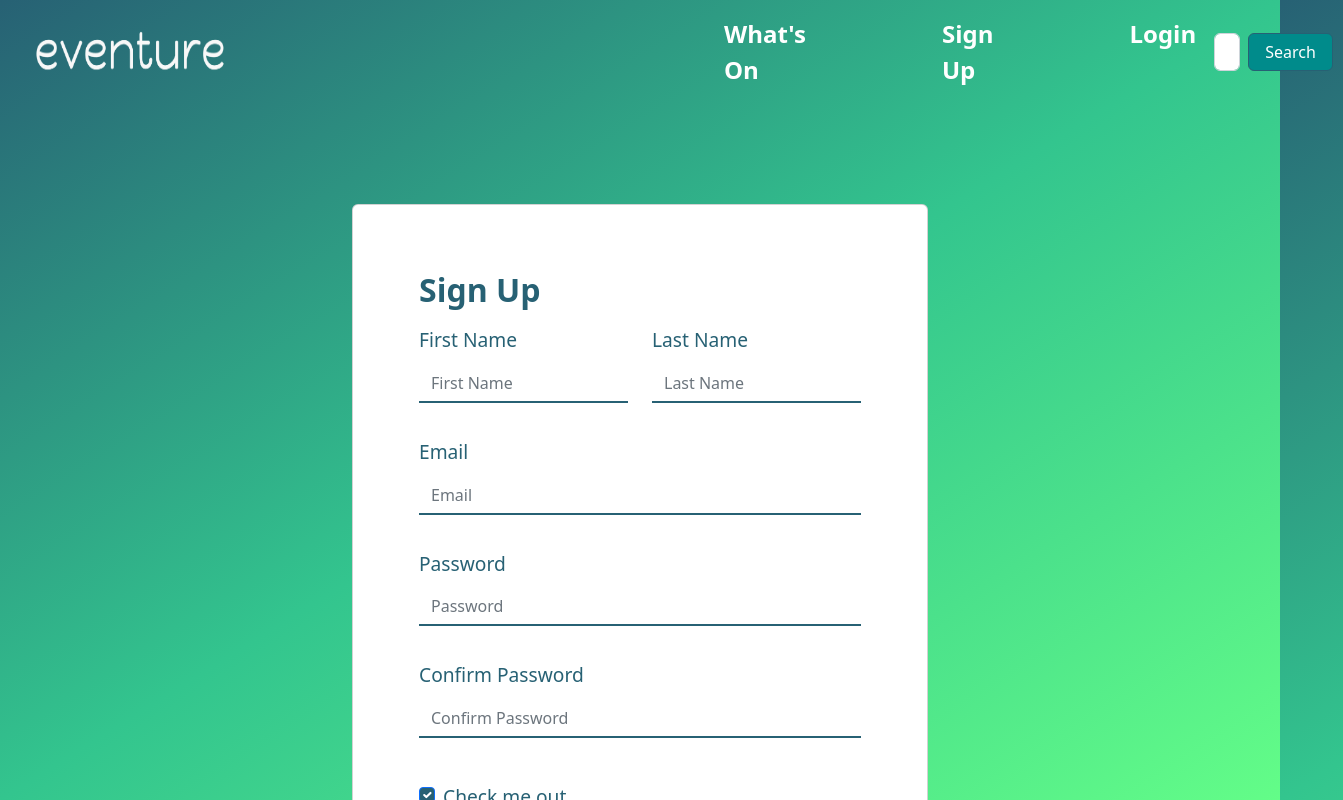
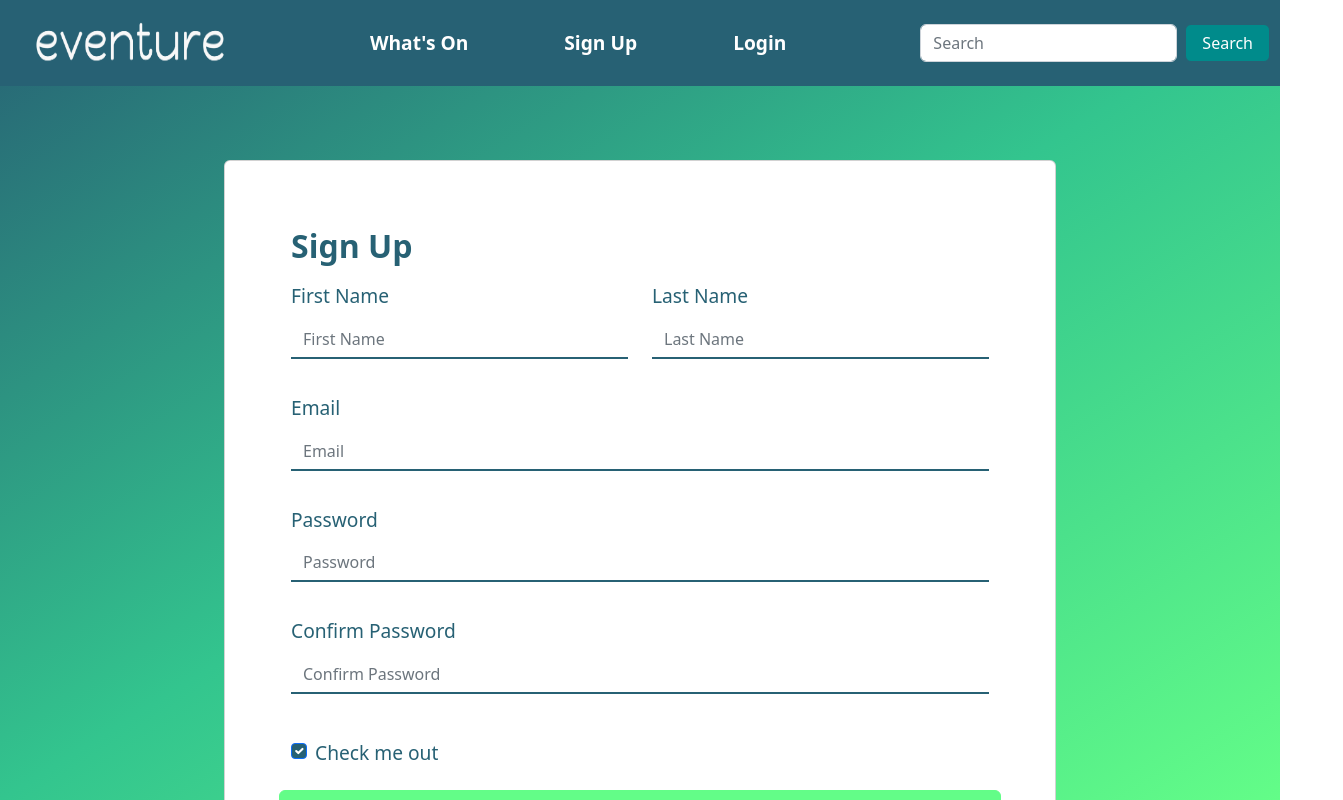
Before and after one commit to ctom11/event_app_project, a React (Create React App) app in the folder cep-project/: page /signup in a window 1280 px wide. Shown: the top 800 px of the page, 1343 px wide, since content can reach past the window. Built offline with nearby package versions, Linux system fonts and the light colour scheme.

Commit message:
spacing fixed across webapp for responsiveness

```diff
--- a/cep-project/package.json
+++ b/cep-project/package.json
@@ -14,6 +14,7 @@
     "react-bootstrap": "^2.4.0",
     "react-datepicker": "^4.8.0",
     "react-dom": "^18.2.0",
+    "react-responsive": "^9.0.0-beta.10",
     "react-router-dom": "^6.3.0",
     "react-scripts": "5.0.1",
     "react-select": "^5.4.0",
--- a/cep-project/src/App.css
+++ b/cep-project/src/App.css
@@ -1,4 +1,5 @@
 body {
+  padding-top: 60px;
   /* https://www.w3schools.com/css/css3_gradients.asp */
   background-image: linear-gradient(to bottom right, #276174, #33C58E, #63FD88);
   background-repeat: no-repeat;
--- a/cep-project/src/components/NavigationBar.css
+++ b/cep-project/src/components/NavigationBar.css
@@ -1,5 +1,6 @@
 nav {
     display: flex;
+    background-color: #276174;
 }
 
 .navbar-nav me-auto mb-2 mb-lg-0 {
@@ -10,12 +11,11 @@ nav {
 /* spaces the logo slightly to the right */
 .navbar-brand {
     padding-left: 10px;
-    padding-right: 350px;
 }
 
 .nav-item {
-    padding-left: 120px;
-    font-size: x-large;
+    padding: 0px 40px 0px 40px;
+    font-size: larger;
     font-weight: 600;
 }
 
@@ -59,3 +59,7 @@ body {
 .logo {
     padding-left: 20px;
 }
+
+.navbar-expand-lg .navbar-collapse {
+    place-content: center;
+}
--- a/cep-project/src/components/NavigationBar.js
+++ b/cep-project/src/components/NavigationBar.js
@@ -1,34 +1,29 @@
 import React from "react";
 import './NavigationBar.css';
-import { Nav, Navbar, NavItem } from 'react-bootstrap';
+import { Nav, Navbar, Container } from 'react-bootstrap';
 import NavbarToggle from "react-bootstrap/esm/NavbarToggle";
 import { NavLink } from "react-router-dom";
 import Logo from '../assets/images/logo.png';
 
 export const NavigationBar = () => (
 
-    <Navbar expand="lg">
-
+    <Navbar expand="lg" fixed="top">
+        <Container fluid>
             <Navbar.Brand href="/">
                 <img className="logo" src={Logo} width="220" height="60"  alt="Acar Yatak logo" />
             </Navbar.Brand>
-
-        <Navbar.Toggle aria-controls="basic-navbar-nav" />
-
+            <Navbar.Toggle aria-controls="basic-navbar-nav"/>
             <Navbar.Collapse id="basic-navbar-nav">
-
                 <Nav className="ml-auto">
                     <Nav.Item><Nav.Link href="/whatson" className="nav-nav">What's On</Nav.Link></Nav.Item>
                     <Nav.Item><Nav.Link href="/signup" className="nav-nav">Sign Up</Nav.Link></Nav.Item>
                     <Nav.Item><Nav.Link href="/login" className="nav-nav">Login</Nav.Link></Nav.Item>
                 </Nav>
-
             </Navbar.Collapse>
-
             <form className="d-flex" role="search">
                 <input className="form-control me-2" type="search" placeholder="Search" aria-label="Search"></input>
                 <button className="btn btn-outline-success search-btn" type="submit">Search</button>
             </form>
-
+        </Container>
     </Navbar>
 )
--- a/cep-project/src/pages/home/Home.css
+++ b/cep-project/src/pages/home/Home.css
@@ -10,7 +10,7 @@ width: 85%;
 
 .carousel-inner {
     height: 50vh;
-    min-height: 860px;
+    min-height: 880px;
     min-width: auto;
 }
 
--- a/cep-project/src/pages/login/Login.css
+++ b/cep-project/src/pages/login/Login.css
@@ -16,12 +16,13 @@
 
 /*login card as a whole*/
 .login-card {
+    display: flex;
     border: none !important;
     border-radius: 10px !important;
     color: #276174;
     background-color: whitesmoke;
     margin: auto;
-    margin-top: 75px;
+    margin-top: 120px;
 }
 
 /*column containing login*/
--- a/cep-project/src/pages/login/Login.js
+++ b/cep-project/src/pages/login/Login.js
@@ -19,9 +19,8 @@ export const Login = () => {
           if (response.data.error) {
             alert(response.data.error);
           } else {
+          sessionStorage.setItem("accessToken", response.data);
           navigate("/");
-          sessionStorage.setItem("accessToken", response.data);
-
           }
       });
   };
@@ -38,7 +37,6 @@ export const Login = () => {
         {/*login form*/}
         <div className="col-md-5">
           <div className="card-body">
-              <form>
                 <div className="mb-3">
                   <h1 className="SignIn-header">Sign In</h1>
                   <label htmlFor="inputemail" className="form-label">Email address</label>
@@ -60,7 +58,6 @@ export const Login = () => {
                   <label className="form-check-label" htmlFor="exampleCheck1">Keep me logged in</label>
                 </div>
                 <button type="submit" className="btn btn-primary eventure-btn" onClick={login}>Login</button>
-              </form>
           </div>
         </div>
       </div>
--- a/cep-project/src/pages/signup/Signup.css
+++ b/cep-project/src/pages/signup/Signup.css
@@ -1,6 +1,6 @@
 /*sign up card*/
 .signup-card {
-    max-width: 45%;
+    max-width: 65%;
     margin: auto;
     margin-top: 100px;
     color: #276174;
--- a/cep-project/src/pages/whatson/Whatson.css
+++ b/cep-project/src/pages/whatson/Whatson.css
@@ -1,13 +1,13 @@
 .col-md-2 {
-    margin-top: 140px;
+    margin-top: 160px;
     text-align: center;
     font-size: xx-large;
 }
 
 /*event filter at top of page*/
 .whatson-filter {
-    padding-top: 50px;
-    padding-left: 1200px;
+    padding-top: 100px;
+    padding-left: 60%;
     margin-top: 100px;
     margin:auto;
     width: auto;
@@ -25,7 +25,7 @@
 /*individual event cards*/
 .whatson-card {
     background-color: whitesmoke;
-    width: 500px;
+    width: 100%;
     cursor: pointer;
     border: 2px solid #276174;
     border-radius: 20px;
@@ -82,7 +82,7 @@
 }
 
 .event-img {
-    height: 500px;
+    height: 480px;
     border: 3px solid #276174;
     border-radius: 20px 20px 0px 0px;
 }
--- a/cep-project/src/pages/whatson/Whatson.js
+++ b/cep-project/src/pages/whatson/Whatson.js
@@ -5,6 +5,7 @@ import { Col, Row, Card, Button } from "react-bootstrap";
 import Axios from "axios";
 import { useNavigate } from "react-router-dom";
 import Moment from "moment";
+<meta name="viewport" content="width=device-width, initial-scale=1.0"></meta>
 
 export const Whatson = () => {
 
```
Also changed, not shown: 2 other files (tests, documents, lock files or other folders). Lines whose indentation alone changed are shown as unchanged.
